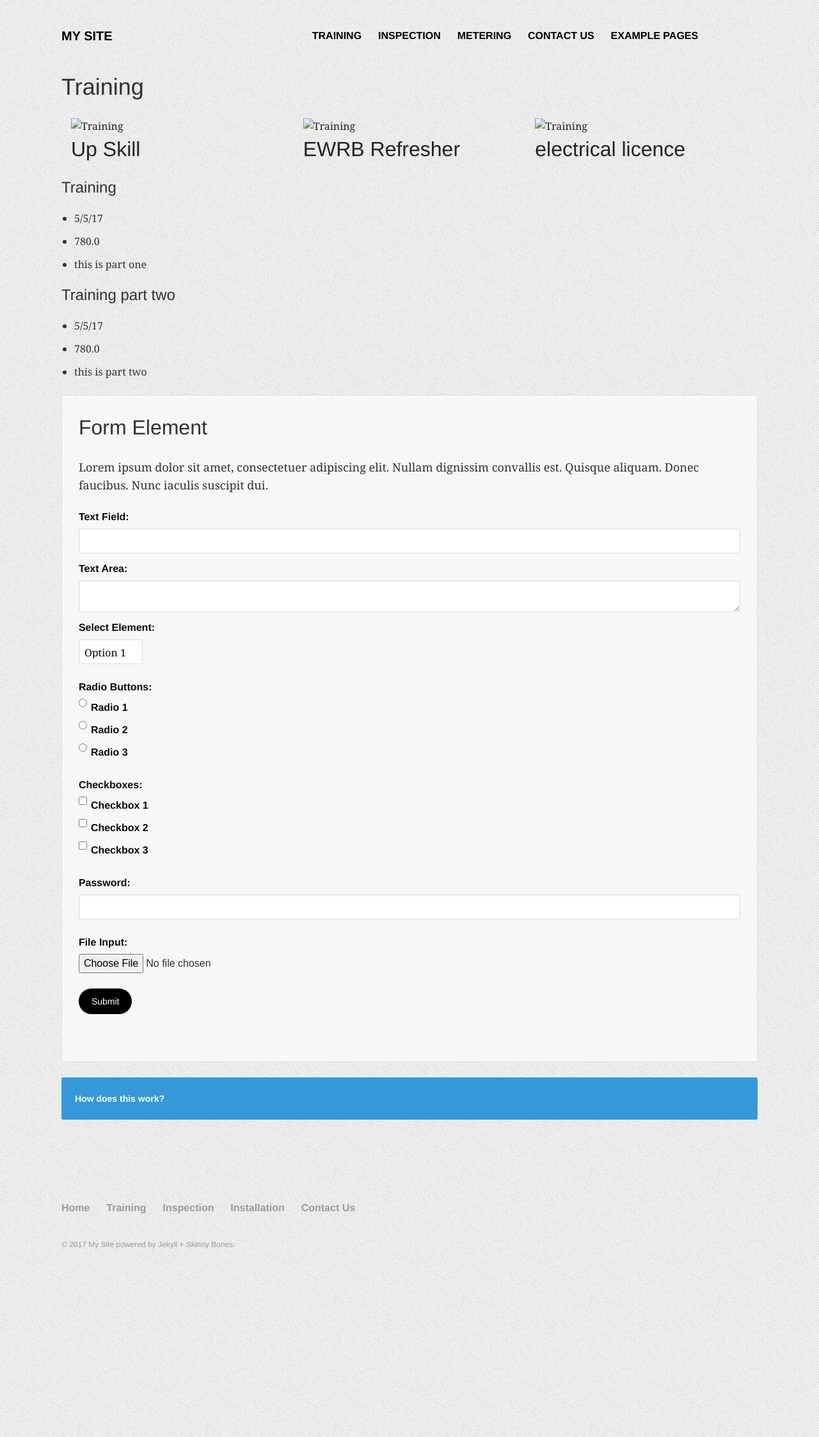
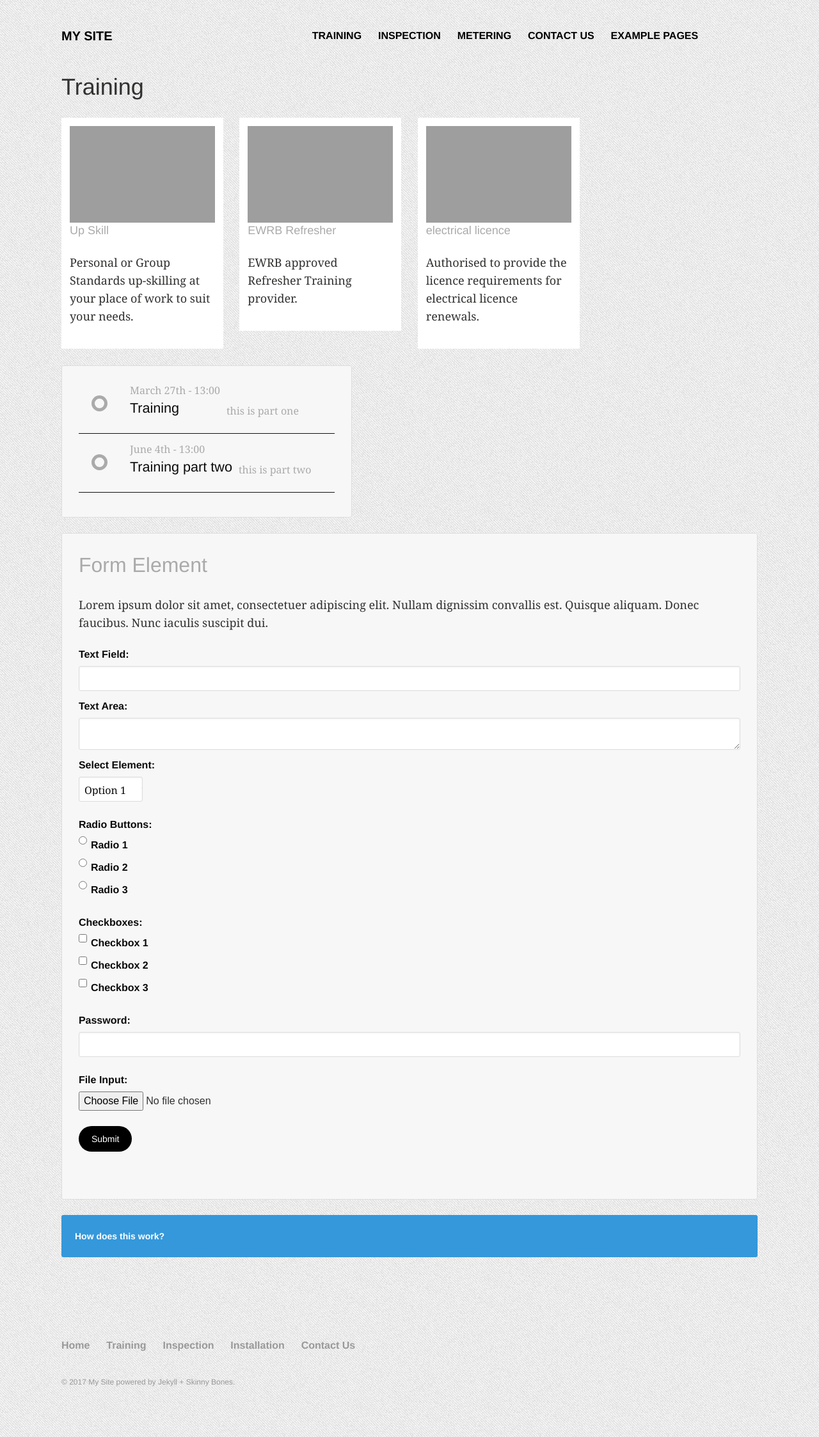
Before and after one commit to DarrenHobern/limerice, a Jekyll site: the page built from training/index.md, in a window 1280 px wide. Shown: the whole page at 64% size. Built offline with Jekyll 4.4.1, drawn with Linux system fonts in a browser that asks for light colours; grey boxes are pictures that could not be loaded.

Commit message:
Add: css for training form
Intoduces basic sytle for training form
https://trello.com/c/KhiMQs6p/21-training-certification-forum

```diff
--- a/_data/courses.yml
+++ b/_data/courses.yml
@@ -1,9 +1,11 @@
 - title: Training
-  date: 5/5/17
-  time: 13:00
+  shortname: T1
+  date: "March 27th"
+  time: "13:00"
   description: "this is part one"
 
 - title: Training part two
-  date: 5/5/17
-  time: 13:00
+  shortname: T2
+  date: "June 4th"
+  time: "13:00"
   description: "this is part two"
--- a/_includes/course-list.html
+++ b/_includes/course-list.html
@@ -1,18 +1,13 @@
 {% assign category = include.category %}
 
+    <div class="tiles">
 {% for post in site.categories.[category] %}
-<div class="medium-4 columns">
-
-
-        <a class="more" href="{{ site.url }}{{ post.url }}">
-            <img src="{{ site.urlimg }}{{post.header.image_fullwidth}}" width="300" alt="{{ page.title escape_once }}">
+<div class="tile">
+        <a href="{{ site.url }}{{ post.url }}">
+            <img src="http://lorempixel.com/300/200/transport" width="300" alt="{{ page.title escape_once }}">
         </a>
-        <a href="{{ site.url }}{{ post.url }}">{% if post.subheadline %}{{ post.subheadline }} &middot; {% endif %}<h2 class="font-size-h3 t10">{{ post.title }}</h2></a>
-        <p>{{ post.teaser }}</p>
-        <p>
-
-        </p>
-
-
+        <a href="{{ site.url }}{{ post.url }}"><h2 class="font-size-h3 t10 post-title">{{ post.title }}</h2></a>
+        <p class="post-excerpt">{{post.content}}</p>
 </div>
 {% endfor %}
+</div>
--- a/_includes/course-upcoming.html
+++ b/_includes/course-upcoming.html
@@ -1,10 +1,28 @@
+<div class="row">
+    <div class="medium-4">
+        <div class="container">
+        <fieldset>
+
+<form>
+<ul class="course">
 {% for option in site.data.courses %}
-<p>
-    <h4>{{ option.title }}</h4>
-    <ul>
-        <li>{{ option.date }}</li>
-        <li>{{ option.time }}</li>
-        <li>{{ option.description }}</li>
-    </ul>
-</p>
+        <li>
+            <div class="course_option">
+                <input type="radio" id="{{ option.shortname }}" name="selector">
+                <div class="course_details">
+
+                    <div class="course_time">{{ option.date }} - {{ option.time }}</div>
+                    <label for="{{ option.shortname }}">{{ option.title }}</label>
+                </div>
+                <div class="course_description">{{ option.description }}</div>
+                <div class="check"></div>
+            </div>
+        </li>
+
 {% endfor %}
+</ul>
+</form>
+</fieldset>
+</div>
+</div>
+</div>
--- a/_layouts/default.html
+++ b/_layouts/default.html
@@ -13,6 +13,7 @@
     <link rel="canonical" href="{{ page.url | replace:'index.html','' | prepend: site.url }}">
     <link rel="stylesheet" href="/css/normalize.css">
     <link rel="stylesheet" href="/css/foundation.css">
+    <link rel="stylesheet" href="/css/training-form.css">
     <link href="{{ site.url }}/atom.xml" type="application/atom+xml" rel="alternate" title="{{ site.title }} Atom Feed">
     <link href="{{ site.url }}/sitemap.xml" type="application/xml" rel="sitemap" title="Sitemap">
 
--- /dev/null
+++ b/css/training-form.css
@@ -0,0 +1,129 @@
+@import url('http://fonts.googleapis.com/css?family=Lato');
+
+h2 {
+	color: #AAAAAA;
+	font-weight: normal;
+}
+
+.container ul.course{
+  list-style: none;
+  height: 100%;
+  width: 400px;
+  margin: 0;
+  padding: 0;
+}
+
+
+ul.course li{
+  color: #AAAAAA;
+  display: block;
+  position: relative;
+  float: left;
+  width: 100%;
+  height: 80px;
+	border-bottom: 1px solid #111111;
+}
+
+ul.course li input[type=radio]{
+  position: absolute;
+  visibility: hidden;
+}
+
+ul.course li label{
+  display: block;
+  position: relative;
+  font-weight: 300;
+  font-size: 1.35em;
+  margin: auto;
+  height: 30px;
+  z-index: 9;
+  cursor: pointer;
+  -webkit-transition: all 0.25s linear;
+}
+
+ul.course li .check{
+  display: block;
+  position: absolute;
+  border: 5px solid #AAAAAA;
+  border-radius: 100%;
+  height: 25px;
+  width: 25px;
+  top: 20px;
+  left: 20px;
+	z-index: 5;
+	transition: border .25s linear;
+	-webkit-transition: border .25s linear;
+}
+
+ul.course li .check::before {
+  display: block;
+  position: absolute;
+	content: '';
+  border-radius: 100%;
+  height: 9px;
+  width: 9px;
+  top: 3px;
+ left: 3px;
+  margin: auto;
+	transition: background 0.25s linear;
+	-webkit-transition: background 0.25s linear;
+}
+
+.course_option {
+	display: block;
+	position: relative;
+	font-weight: 300;
+	font-size: 1em;
+	padding-left:80px;
+	margin-top: 10px auto;
+	height: 80px;
+	width: 100%;
+	z-index: 9;
+	cursor: pointer;
+	-webkit-transition: all 0.25s linear;
+}
+.course_details {
+	height: 100%;
+	float: left;
+}
+.course_description {
+	display: block;
+	position: relative;
+	float: left;
+	font-weight: 300;
+	font-size: 1em;
+	margin-left: 10px;
+	height: 100%;
+	z-index: 9;
+	cursor: pointer;
+	-webkit-transition: all 0.25s linear;
+	padding-top: 2em;
+}
+
+/* CSS to style the text colour */
+
+ul.course li:hover label{
+	color: #FFFFFF;
+}
+
+input[type=radio]:checked ~ .course_details label {
+  color: #0DFF92;
+}
+
+ul.course li:hover input[type=radio]:checked ~ label {
+  color: #0DFF92;
+}
+
+/* CSS to style the check maker */
+
+ul.course li:hover .check {
+  border: 5px solid #FFFFFF;
+}
+
+input[type=radio]:checked ~ .check {
+  border: 5px solid #0DFF92;
+}
+
+input[type=radio]:checked ~ .check::before{
+  background: #0DFF92;
+}
--- a/training/index.md
+++ b/training/index.md
@@ -11,9 +11,11 @@ image:
 ---
 
 
-
-
-{% include course-list.html category='courses' %}
+<div class="row">
+    <div class="large-12">
+        {% include course-list.html category='courses' %}
+    </div>
+</div>
 {% include course-upcoming.html %}
 {% include course-enrole.html %}
 
```
Also changed, not shown: css/app.css (deleted).
